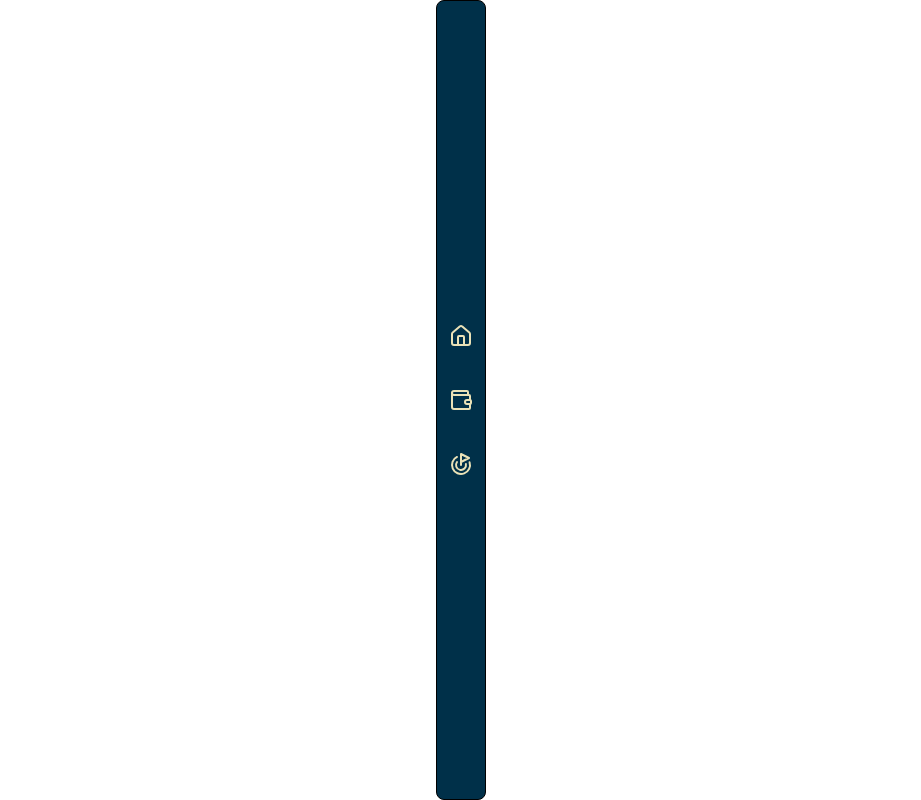
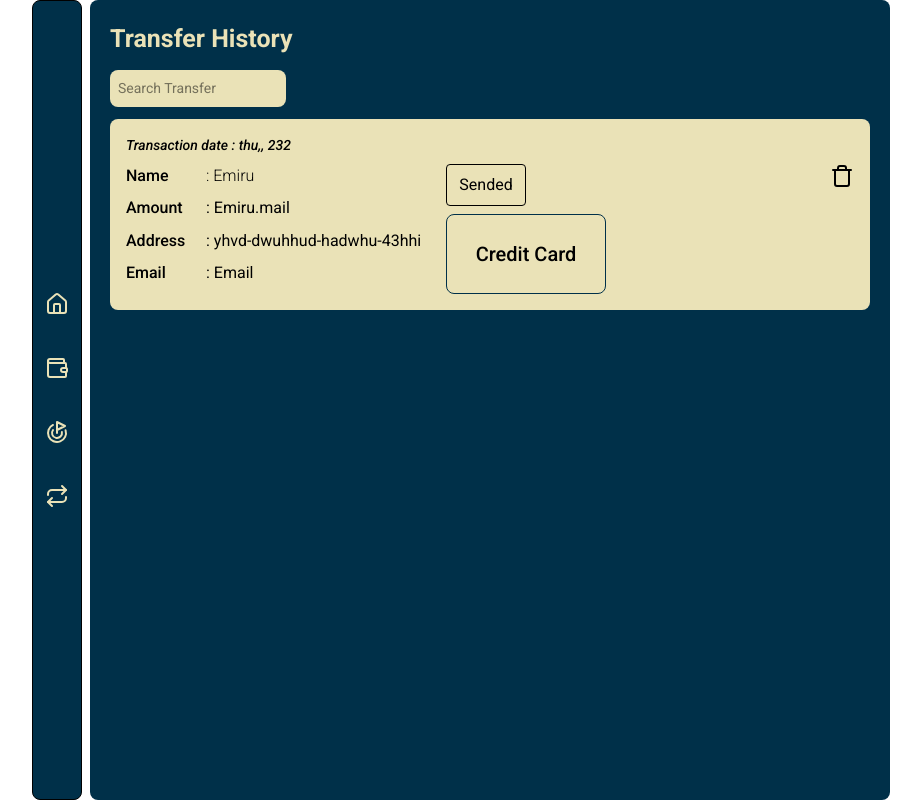
Before and after one commit to Zer0-Gravity/mini-react-project, a React (Vite) app in the folder finance-tracker/: page /transfer in a window 1280 px wide. Before the commit this address had no page. Shown: the whole page, without its empty margins (179-1100 px from the left). Built offline with nearby package versions, Linux system fonts and the light colour scheme.

Commit message:
Feat: Add transfer history page

```diff
--- a/finance-tracker/src/App.tsx
+++ b/finance-tracker/src/App.tsx
@@ -8,6 +8,7 @@ import GoalWindow from "./Component/GoalWindow";
 import GoalDetail from "./Component/GoalDetail";
 import FunForm from "./Component/FunForm";
 import TransferMoney from "./Component/TransferMoney";
+import TransferHistory from "./Component/Transfer/TransferHistory";
 
 function App() {
     return (
@@ -28,6 +29,7 @@ function App() {
                             path="/goal-detail/:goalId"
                             element={<GoalDetail />}
                         />
+                        <Route path="/transfer" element={<TransferHistory />} />
                         <Route
                             path="/add-fund-form/:goalId"
                             element={<FunForm />}
--- a/finance-tracker/src/Component/Navbar.tsx
+++ b/finance-tracker/src/Component/Navbar.tsx
@@ -1,4 +1,4 @@
-import { Goal, HomeIcon, Wallet } from "lucide-react";
+import { Goal, HomeIcon, Repeat, Wallet } from "lucide-react";
 import { NavLink } from "react-router";
 
 function Navbar() {
@@ -13,6 +13,9 @@ function Navbar() {
             <NavLink to={"/goal"}>
                 <Goal color="#eae2b7" />
             </NavLink>
+            <NavLink to={"/transfer"}>
+                <Repeat color="#eae2b7" />
+            </NavLink>
         </nav>
     );
 }
--- /dev/null
+++ b/finance-tracker/src/Component/Transfer/TransferHistory.tsx
@@ -0,0 +1,50 @@
+import { Trash } from "lucide-react";
+
+function TransferHistory() {
+    return (
+        <main className="container-custom">
+            <h1 className="font-bold text-[25px] text-secondary">
+                Transfer History
+            </h1>
+
+            <section>
+                <input
+                    type="text"
+                    className="search-query"
+                    placeholder="Search Transfer"
+                />
+            </section>
+
+            <section className="w-full bg-secondary p-4 flex flex-col rounded-lg">
+                <p className="text-[14px] font-medium italic mb-2">
+                    {`Transaction date : thu,, 232`}
+                </p>
+                <div className="flex ">
+                    <div className="w-80 grid grid-cols-[80px_auto]">
+                        <span className="font-medium">Name</span>{" "}
+                        <span className="font-light">: Emiru</span>
+                        <span className="font-medium">Amount</span>{" "}
+                        <span>: Emiru.mail</span>
+                        <span className="font-medium">Address</span>
+                        <span>: yhvd-dwuhhud-hadwhu-43hhi</span>
+                        <span className="font-medium">Email</span>{" "}
+                        <span>: Email</span>
+                    </div>
+                    <div className="space-y-2 flex-1">
+                        <p className="border p-2 text-center rounded-sm w-20">
+                            Sended
+                        </p>
+                        <div className="w-40 h-20 border rounded-lg border-primary grid place-items-center">
+                            <h1 className="text-xl font-medium">Credit Card</h1>
+                        </div>
+                    </div>
+                    <button className="flex justify-end">
+                        <Trash />
+                    </button>
+                </div>
+            </section>
+        </main>
+    );
+}
+
+export default TransferHistory;
--- a/finance-tracker/src/Pages/Goal.tsx
+++ b/finance-tracker/src/Pages/Goal.tsx
@@ -13,13 +13,13 @@ function GoalPage() {
     );
 
     return (
-        <div className="container-custom space-y-3">
+        <div className="container-custom">
             <h1 className="font-bold text-[25px] text-secondary">Goal</h1>
             <section className="flex justify-between items-center">
                 <input
                     type="search"
                     placeholder="Search Goal"
-                    className="bg-secondary p-2 rounded-lg"
+                    className="search-query"
                     onChange={(e) => setQuery(e.target.value)}
                 />
                 <ButtonAdd
--- a/finance-tracker/src/Pages/History.tsx
+++ b/finance-tracker/src/Pages/History.tsx
@@ -37,7 +37,7 @@ function History() {
     });
 
     return (
-        <div className="container-custom space-y-3">
+        <div className="container-custom ">
             <h1 className="font-bold text-[25px] text-secondary">
                 Transaction List
             </h1>
@@ -45,7 +45,7 @@ function History() {
                 <input
                     type="search"
                     placeholder="Search Transaction"
-                    className="bg-secondary rounded-lg px-2 text-[14px] outline-none"
+                    className="search-query"
                     onChange={(e) => setSearchQuery(e.target.value)}
                 />
                 <div className="flex text-secondary items-center gap-3">
--- a/finance-tracker/src/index.css
+++ b/finance-tracker/src/index.css
@@ -18,5 +18,9 @@ body {
 }
 
 .container-custom {
-    @apply w-200 h-200 bg-primary rounded-lg p-5;
+    @apply w-200 h-200 bg-primary rounded-lg p-5 space-y-3;
 }
+
+.search-query {
+    @apply bg-secondary rounded-lg p-2 text-[14px] outline-none;
+}
```
